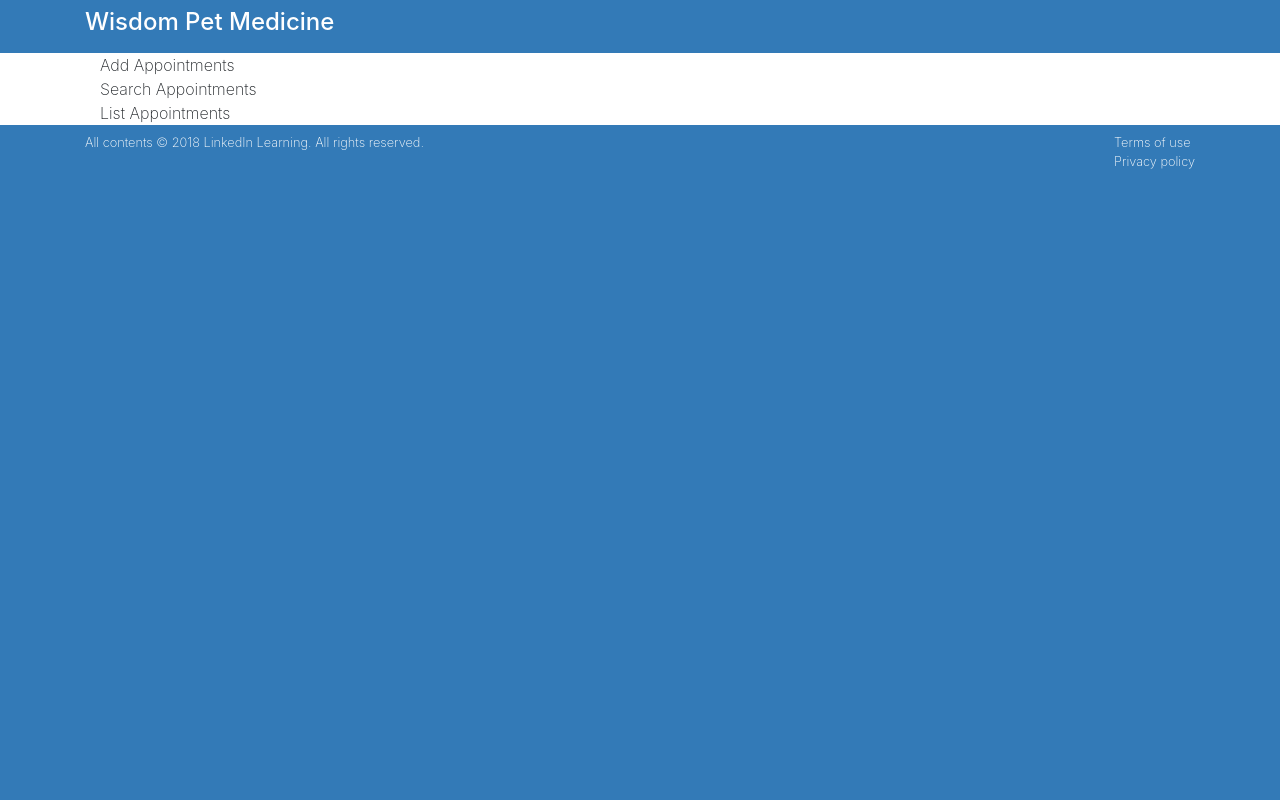
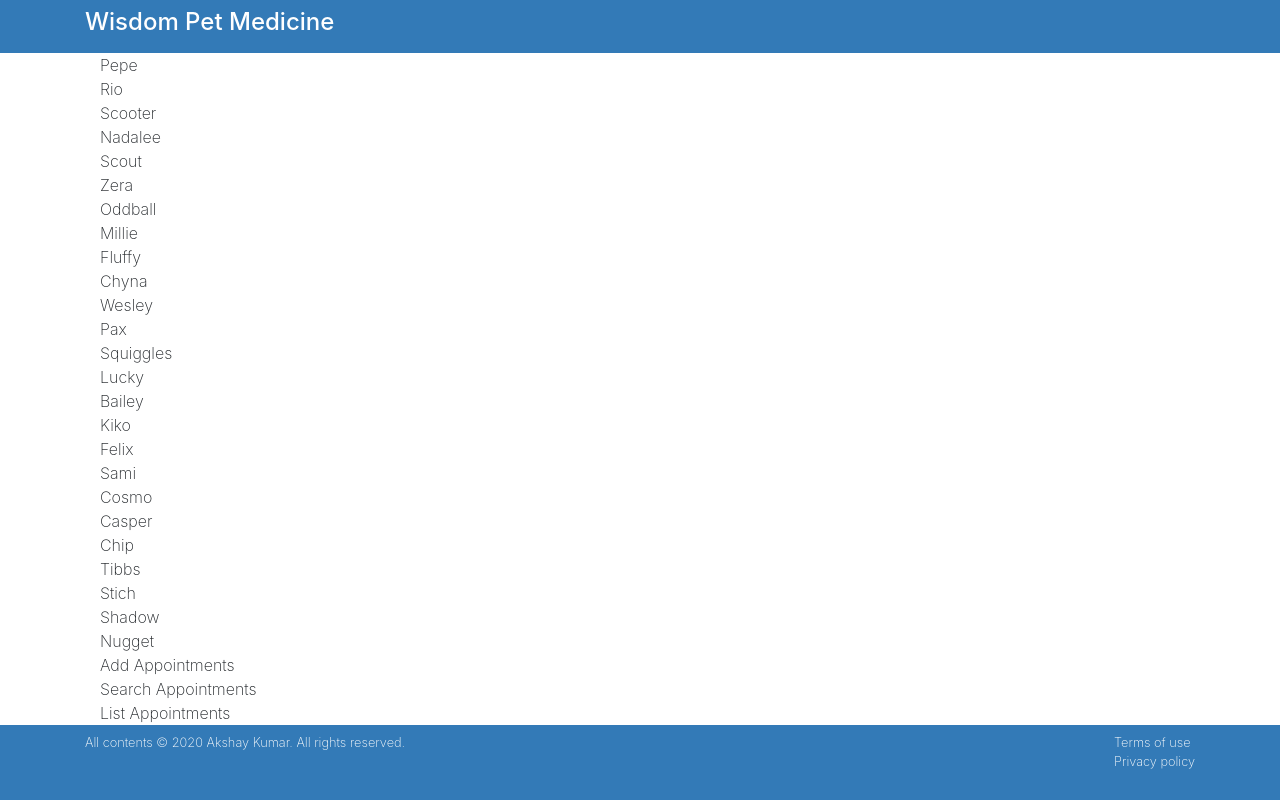
Before and after one commit to akshayiscoding/building-react-interface---LinkedIn, a React (Create React App) app in the folder wisdom-pet-medicine/: page / in a window 1280 px wide. Built offline with nearby package versions, Linux system fonts and the light colour scheme.

Commit message:
fetching data

```diff
--- /dev/null
+++ b/wisdom-pet-medicine/public/data.json
@@ -0,0 +1,152 @@
+[
+    {
+      "petName": "Pepe",
+      "ownerName": "Reggie Tupp",
+      "aptNotes": "It's time for this rabbit's post spaying surgery checkup",
+      "aptDate": "2018-11-28 13:30"
+    },
+    {
+      "petName": "Rio",
+      "ownerName": "Philip Ransu",
+      "aptNotes": "Rio is up for his next round of vaccinations",
+      "aptDate": "2018-11-28 10:15"
+    },
+    {
+      "petName": "Scooter",
+      "ownerName": "Zachary Heilyn",
+      "aptNotes": "Scooter has been pawing at his ear and may have an ear infection",
+      "aptDate": "2018-11-28 14:45"
+    },
+    {
+      "petName": "Nadalee",
+      "ownerName": "Krystle Valerija",
+      "aptNotes": "This dog is coming in for his monthly nail trim and grooming",
+      "aptDate": "2018-11-28 16:00"
+    },
+    {
+      "petName": "Scout",
+      "ownerName": "Nicolette Bardeau",
+      "aptNotes": "This dog is coming in for his annual checkup and vaccinations",
+      "aptDate": "2018-11-28 9:00"
+    },
+    {
+      "petName": "Zera",
+      "ownerName": "Austin Finnagan",
+      "aptNotes": "This iguana's is showing signs of dementia associated with his old age",
+      "aptDate": "2018-11-29 13:15"
+    },
+    {
+      "petName": "Oddball",
+      "ownerName": "Howie Cadell",
+      "aptNotes": "Oddball has a hard lump on right front foot",
+      "aptDate": "2018-11-29 10:00"
+    },
+    {
+      "petName": "Millie",
+      "ownerName": "Freya Terray",
+      "aptNotes": "MIllie has exhibited signs of an upset stomach and is not eating regularly",
+      "aptDate": "2018-11-29 11:45"
+    },
+    {
+      "petName": "Fluffy",
+      "ownerName": "Tracy Westbay",
+      "aptNotes": "Fluffy has some matted hair that needs to be groomed",
+      "aptDate": "2018-11-29 14:30"
+    },
+    {
+      "petName": "Chyna",
+      "ownerName": "Sandie Gobnet",
+      "aptNotes": "This turtle is coming in for a checkup and to be tested for Salmonella",
+      "aptDate": "2018-11-29 16:00"
+    },
+    {
+      "petName": "Wesley",
+      "ownerName": "Nathan Cayden",
+      "aptNotes": "This dog is returning for his next heartworm treatment visit",
+      "aptDate": "2018-11-29 8:30"
+    },
+    {
+      "petName": "Pax",
+      "ownerName": "Sarah Greer",
+      "aptNotes": "This senior dog has been sluggish and showing lethargic behavior",
+      "aptDate": "2018-11-30 10:15"
+    },
+    {
+      "petName": "Squiggles",
+      "ownerName": "Madisyn Roope",
+      "aptNotes": "Squiggles is due for her annual checkup and vaccinations",
+      "aptDate": "2018-11-30 11:30"
+    },
+    {
+      "petName": "Lucky",
+      "ownerName": "Lisa Choy-Wu",
+      "aptNotes": "This cat has tartar buildup and her owner would like his teeth cleaned",
+      "aptDate": "2018-11-30 14:30"
+    },
+    {
+      "petName": "Bailey",
+      "ownerName": "Leslie Richardson",
+      "aptNotes": "This cat is suffering from hotspots and dermatitis",
+      "aptDate": "2018-11-30 15:45"
+    },
+    {
+      "petName": "Kiko",
+      "ownerName": "Kathlyn Zlata",
+      "aptNotes": "Kiko has been exhibiting excessive thirst and weight loss for the past few weeks",
+      "aptDate": "2018-11-30 9:00"
+    },
+    {
+      "petName": "Felix",
+      "ownerName": "Francine Benet",
+      "aptNotes": "Felix's mom is coming in to follow up on  lab work results",
+      "aptDate": "2018-12-1 13:00"
+    },
+    {
+      "petName": "Sami",
+      "ownerName": "Maggie Rickland",
+      "aptNotes": "Sami has had some changes in his bathroom in habits",
+      "aptDate": "2018-12-1 10:00"
+    },
+    {
+      "petName": "Cosmo",
+      "ownerName": "Jennifer Dawson",
+      "aptNotes": "Cosmo's mom would like us to check for arthritic conditions and do a routine checkup",
+      "aptDate": "2018-12-1 11:30"
+    },
+    {
+      "petName": "Casper",
+      "ownerName": "Dalania Devitto",
+      "aptNotes": "This dog is coming in for a nail trim and grooming",
+      "aptDate": "2018-12-1 15:15"
+    },
+    {
+      "petName": "Chip",
+      "ownerName": "Jason Hemlock",
+      "aptNotes": "This fish has a spotty white patch developing on his back ",
+      "aptDate": "2018-12-1 8:45"
+    },
+    {
+      "petName": "Tibbs",
+      "ownerName": "Shad Cayden",
+      "aptNotes": "Tibbs has had an ongoing rash and cold symptoms and we are going to run allergy tests",
+      "aptDate": "2018-12-2 13:30"
+    },
+    {
+      "petName": "Stich",
+      "ownerName": "Dennis Nicholback",
+      "aptNotes": "Stich has been having some stomach issues and is due for his vaccinations",
+      "aptDate": "2018-12-2 10:15"
+    },
+    {
+      "petName": "Shadow",
+      "ownerName": "Audry Topsy",
+      "aptNotes": "This cat has a red swollen eye with a discharge",
+      "aptDate": "2018-12-2 15:00"
+    },
+    {
+      "petName": "Nugget",
+      "ownerName": "Darla Branson",
+      "aptNotes": "This little fish Nugget, has  a rash on his stomach area",
+      "aptDate": "2018-12-2 9:00"
+    }
+  ]
--- a/wisdom-pet-medicine/public/index.html
+++ b/wisdom-pet-medicine/public/index.html
@@ -35,8 +35,8 @@
 
   <footer class="container d-flex text-white py-2">
     <p>
-      All contents &copy; 2018
-      <a href="https://www.linkedin.com/learning">LinkedIn Learning</a>. All
+      All contents &copy; 2020
+      <a href="https://www.linkedin.com/in/akshay-kumar-fullstackdeveloper/">Akshay Kumar</a>. All
       rights reserved.
     </p>
     <div class="ml-auto">
--- /dev/null
+++ b/wisdom-pet-medicine/src/components/AddAppoinments.js
@@ -0,0 +1,11 @@
+import React, { Component } from 'react';
+
+class AddAppoinments extends Component {
+    render() {
+        return <div>
+            Add Appointments
+        </div>
+    }
+}
+
+export default AddAppoinments;
--- a/wisdom-pet-medicine/src/components/App.js
+++ b/wisdom-pet-medicine/src/components/App.js
@@ -1,16 +1,46 @@
-import React from 'react';
+import React, { Component } from 'react';
 import '../css/App.css';
+import AddAppoinments from './AddAppoinments.js';
+import SearchAppointments from './SearchAppoinment';
+import ListAppoinments from './ListAppointments';
 
-function App() {
+class App extends Component {
+  constructor() {
+    super();
+    this.state = {
+      myAppointments: []
+    };
+  }
+
+  componentDidMount() {
+    fetch('./data.json')
+      .then(response => response.json())
+      .then(result => {
+        const apts = result.map(item => {
+          return item;
+        })
+        this.setState({
+          myAppointments: apts
+        });
+      })
+  }
+
+  render() {
+
+    const listItems = this.state.myAppointments.map(item => (
+      <div>{item.petName}</div>
+    ))
+
     return (
       <main className="page bg-white" id="petratings">
         <div className="container">
           <div className="row">
             <div className="col-md-12 bg-white">
               <div className="container">
-              <div>Add Appointments</div>
-              <div>Search Appointments</div>
-              <div>List Appointments</div>
+                {listItems}
+                <AddAppoinments />
+                <SearchAppointments />
+                <ListAppoinments />
               </div>
             </div>
           </div>
@@ -18,5 +48,6 @@
       </main>
     );
   }
+}
 
 export default App;
--- /dev/null
+++ b/wisdom-pet-medicine/src/components/ListAppointments.js
@@ -0,0 +1,11 @@
+import React, { Component } from 'react';
+
+class ListAppoinments extends Component {
+    render() {
+        return <div>
+            List Appointments
+        </div>
+    }
+}
+
+export default ListAppoinments;
--- /dev/null
+++ b/wisdom-pet-medicine/src/components/SearchAppoinment.js
@@ -0,0 +1,11 @@
+import React, { Component } from 'react';
+
+class SearchAppointments extends Component {
+    render() {
+        return <div>
+            Search Appointments
+        </div>
+    }
+}
+
+export default SearchAppointments;
```
Lines whose indentation alone changed are shown as unchanged.
